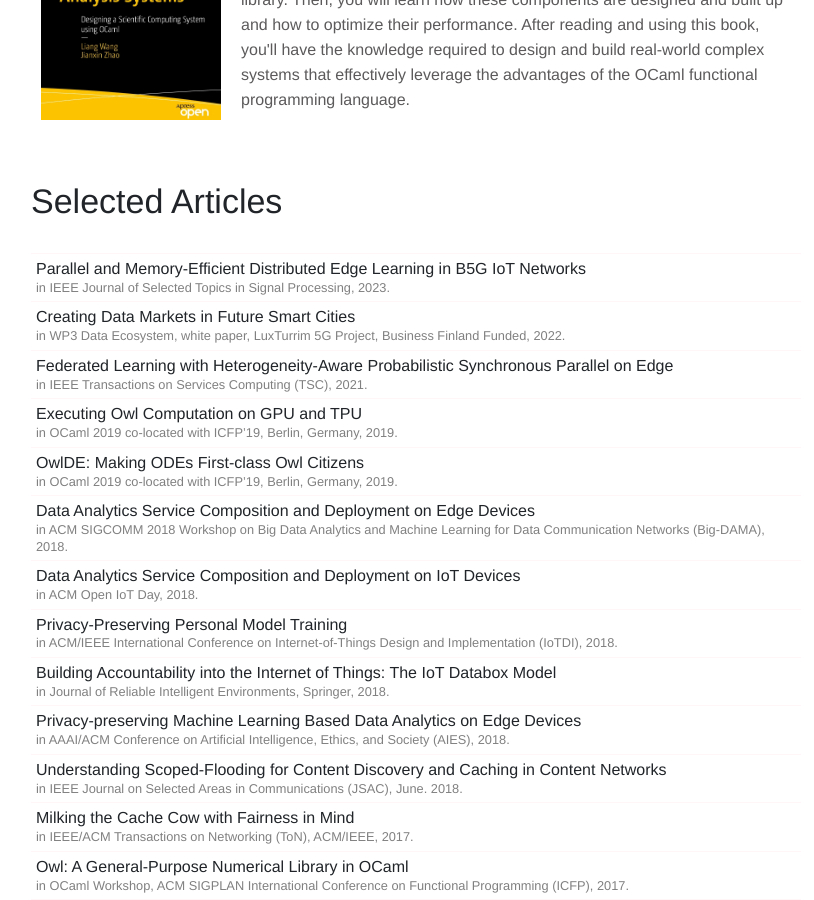
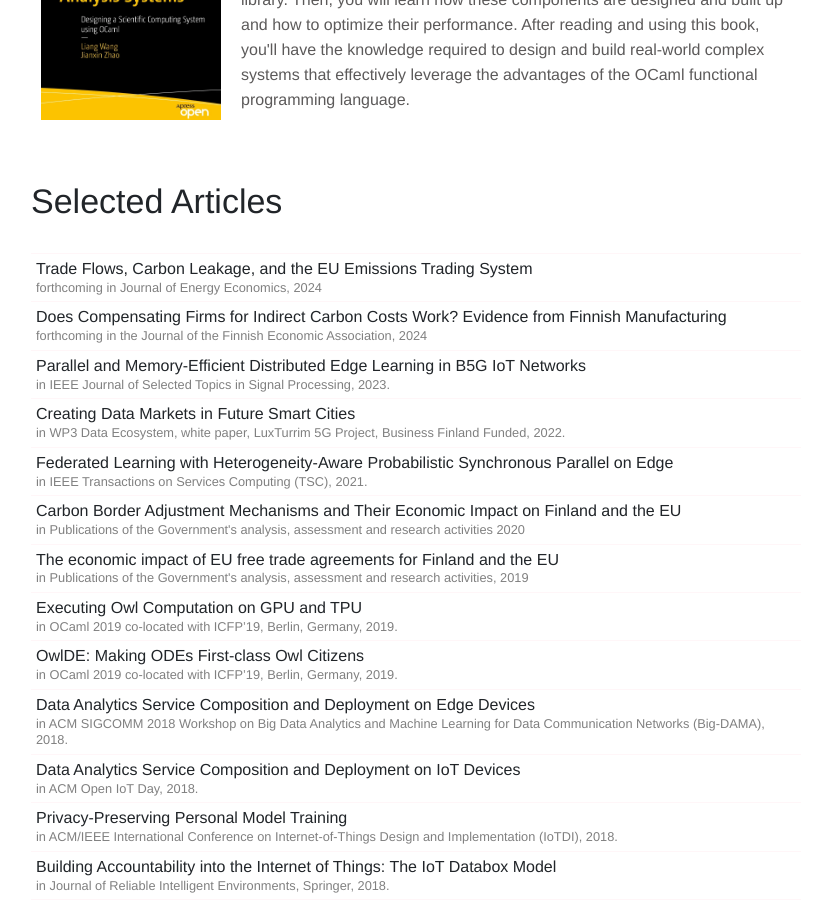
Before and after one commit to ryanrhymes/codefact.xyz, a Jekyll site: the page built from publications.md, in a window 1280 px wide and 900 px high, scrolled down 1451 px. Shown: the whole window, without its empty margins (144-958 px from the left). Built offline with Jekyll 4.4.1, drawn with Linux system fonts in a browser that asks for light colours.

Commit message:
coding ...

```diff
--- a/publications.md
+++ b/publications.md
@@ -69,6 +69,18 @@
 <table style="width:100%;">
   <tr>
     <td>
+      <div style="font-weight: normal; font-size: 1em;">Trade Flows, Carbon Leakage, and the EU Emissions Trading System</div>
+      <div style="font-size: 0.8em; color: grey;">forthcoming in Journal of Energy Economics, 2024</div>
+    </td>
+  </tr>
+  <tr>
+    <td>
+      <div style="font-weight: normal; font-size: 1em;">Does Compensating Firms for Indirect Carbon Costs Work? Evidence from Finnish Manufacturing</div>
+      <div style="font-size: 0.8em; color: grey;">forthcoming in the Journal of the Finnish Economic Association, 2024</div>
+    </td>
+  </tr>
+  <tr>
+    <td>
       <div style="font-weight: normal; font-size: 1em;">Parallel and Memory-Efficient Distributed Edge Learning in B5G IoT Networks</div>
       <div style="font-size: 0.8em; color: grey;">in IEEE Journal of Selected Topics in Signal Processing, 2023.</div>
     </td>
@@ -83,6 +95,18 @@
     <td>
       <div style="font-weight: normal; font-size: 1em;">Federated Learning with Heterogeneity-Aware Probabilistic Synchronous Parallel on Edge</div>
       <div style="font-size: 0.8em; color: grey;">in IEEE Transactions on Services Computing (TSC), 2021.</div>
+    </td>
+  </tr>
+  <tr>
+    <td>
+      <div style="font-weight: normal; font-size: 1em;">Carbon Border Adjustment Mechanisms and Their Economic Impact on Finland and the EU</div>
+      <div style="font-size: 0.8em; color: grey;">in Publications of the Government's analysis, assessment and research activities 2020</div>
+    </td>
+  </tr>
+  <tr>
+    <td>
+      <div style="font-weight: normal; font-size: 1em;">The economic impact of EU free trade agreements for Finland and the EU</div>
+      <div style="font-size: 0.8em; color: grey;">in Publications of the Government's analysis, assessment and research activities, 2019</div>
     </td>
   </tr>
   <tr>
```
